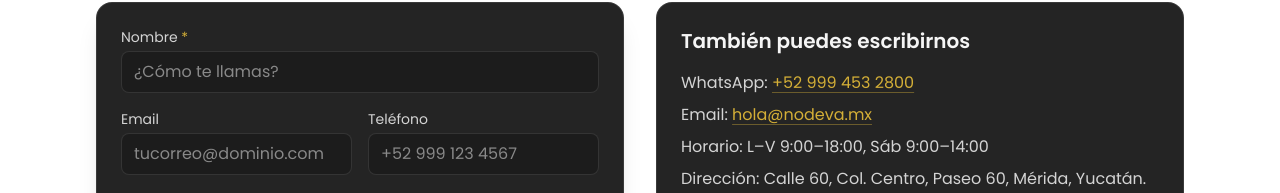
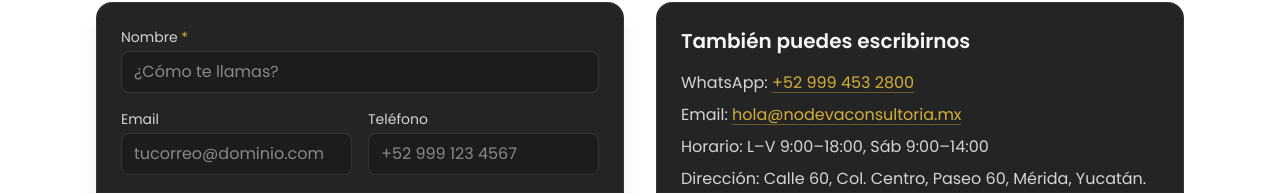
Before and after one commit to KronosX38/nodevaweb, a Next.js app: page /contacto in a window 1280 px wide. Shown: the part 266-459 px from the top of the page. Built offline with nearby package versions, Linux system fonts and the light colour scheme.

Commit message:
Update contacto correo

```diff
--- a/app/contacto/page.tsx
+++ b/app/contacto/page.tsx
@@ -269,7 +269,7 @@ export default function ContactPage() {
                 className="text-[#D4AF37] underline decoration-[#D4AF37]/40 underline-offset-4 hover:opacity-90"
                 href="mailto:hola@nodevaconsultoria.mx"
               >
-                hola@nodeva.mx
+                hola@nodevaconsultoria.mx
               </a>
             </li>
             <li>Horario: L–V 9:00–18:00, Sáb 9:00–14:00</li>
```
